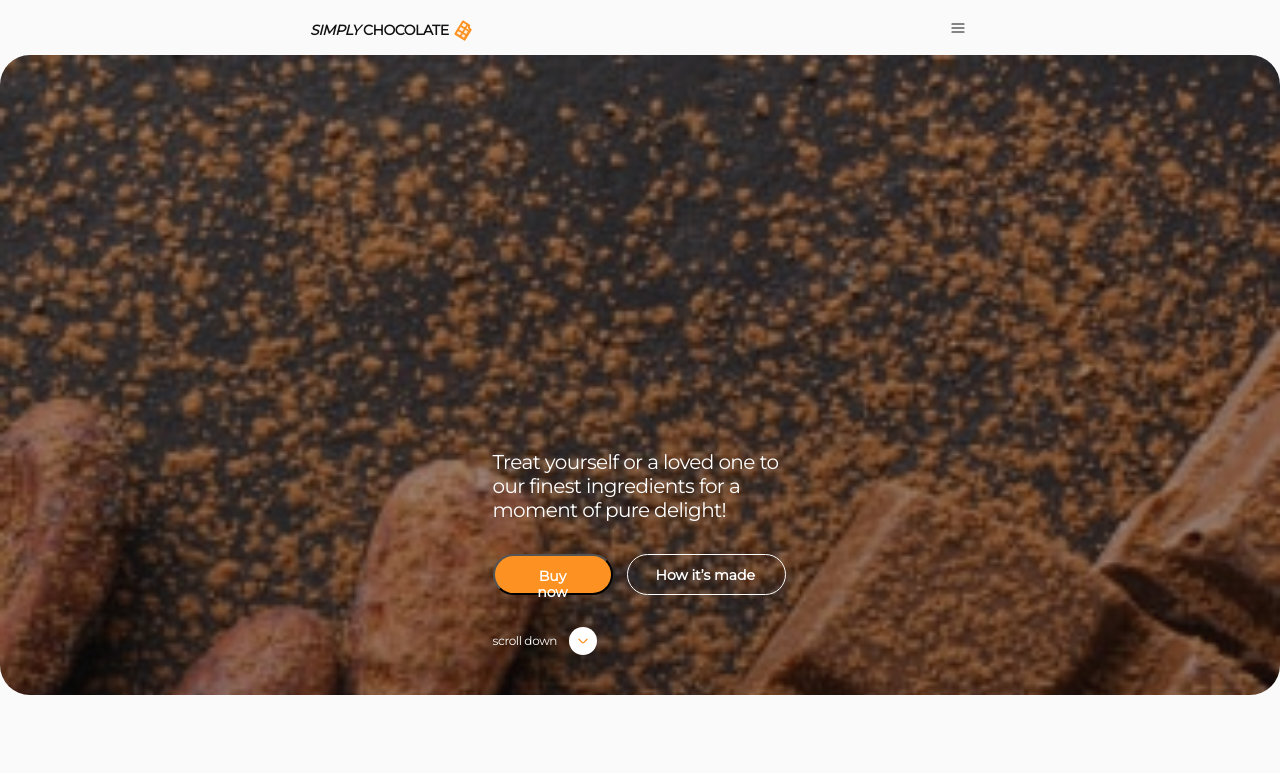
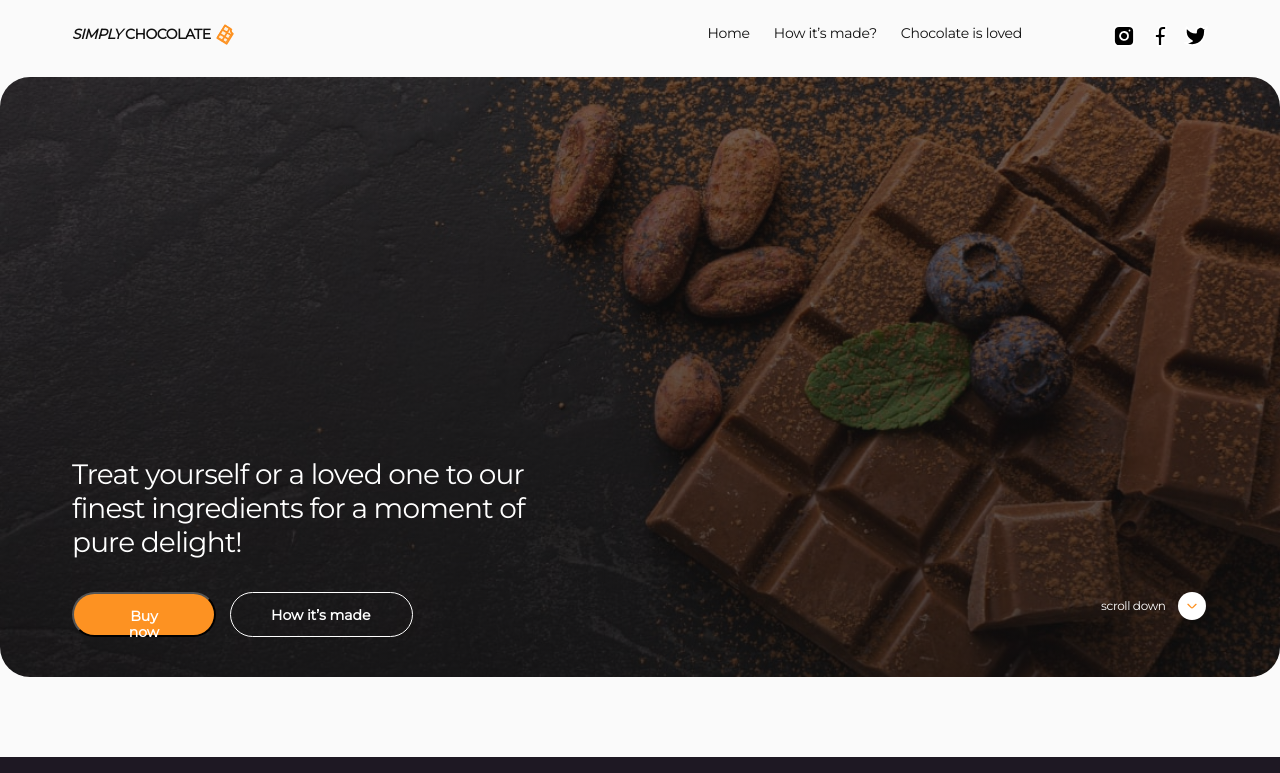
Before and after one commit to mogilevs/choco, a plain HTML site: page index.html in a window 1280 px wide. Shown: the top 773 px of the page. Drawn offline with nearby package versions, Linux system fonts and the light colour scheme.

Commit message:
adapt header and hero

```diff
--- a/css/style.css
+++ b/css/style.css
@@ -35,7 +35,7 @@ button {
 
 .container {
   width: 100%;
-  max-width: 700px;
+  max-width: 767px;
   padding-left: 20px;
   padding-right: 20px;
   margin: 0 auto;
@@ -49,7 +49,11 @@ button {
   justify-content: space-between;
   align-items: center;
 }
-.header {
+.header .soc-media-list {
+  display: none;
+}
+.header-wrap {
+  display: none;
 }
 
 .header-logo {
@@ -104,9 +108,14 @@ button {
 }
 .hero-wrap {
   display: flex;
+  flex-direction: column;
+  gap: 32px;
+}
+.hero-btn-wrap {
+  display: flex;
   gap: 14px;
-  margin-bottom: 32px;
 }
+
 .hero-btn {
   background: #fd9222;
   border-radius: 100px;
@@ -162,7 +171,126 @@ button {
   transform: translate(-50%, -50%);
   background-color: transparent;
 }
+@media screen and (min-width: 768px) {
+  .container {
+    width: 768px;
+    max-width: 1199px;
+    padding-left: 32px;
+    padding-right: 32px;
+  }
+  .header-menu-icon {
+    display: none;
+  }
+  .header-logo {
+    padding-top: 24px;
+    padding-bottom: 35px;
+  }
+  .header-wrap {
+    display: flex;
+    gap: 48px;
+  }
+  .header .soc-media-list {
+    display: flex;
+  }
+  .header-nav-list {
+    display: flex;
+    align-items: center;
+    gap: 24px;
+  }
+  .header-nav-item {
+  }
+  .header-nav-link {
+    font-weight: 500;
+    font-size: 14px;
+    line-height: 1.14;
+    letter-spacing: -0.02em;
+    color: #111;
+  }
+  .hero {
+    padding: 671px 40px 40px;
+    background-image: linear-gradient(
+        180deg,
+        rgba(17, 17, 17, 0.4) 0%,
+        rgba(17, 17, 17, 0.4) 100%
+      ),
+      url(../images/chocolate_tab-min.jpg);
+    margin-bottom: 40px;
+  }
+  @media (min-device-pixel-ratio: 2),
+    (min-resolution: 192dpi),
+    (min-resolution: 2dppx) {
+    .hero {
+      background-image: linear-gradient(
+          180deg,
+          rgba(17, 17, 17, 0.4) 0%,
+          rgba(17, 17, 17, 0.4) 100%
+        ),
+        url(../images/chocolate_tab_2x-min.jpg);
+    }
+  }
+  .hero-container {
+    width: 704px;
+  }
+  .hero-wrap {
+    flex-direction: row;
+    justify-content: space-between;
+  }
+  .hero-title {
+    width: 484px;
+    font-size: 28px;
+    line-height: 1.21;
+    margin-left: 0;
+  }
+  .hero-btn {
+    width: 144px;
+    height: 45px;
+    padding: 14px 40px;
+  }
+  .hero-link {
+    padding: 14px 40px;
+    width: 183px;
+    height: 45px;
+  }
+}
 
+@media screen and (min-width: 1200px) {
+  .container {
+    width: 1200px;
+    max-width: unset;
+  }
+  .header-logo {
+    padding-bottom: 32px;
+  }
+  .header-wrap {
+    gap: 90px;
+  }
+  .soc-media-icon {
+    width: 24px;
+    height: 24px;
+  }
+  .hero {
+    padding-top: 381px;
+    background-image: linear-gradient(
+        180deg,
+        rgba(17, 17, 17, 0.6) 0%,
+        rgba(17, 17, 17, 0.6) 100%
+      ),
+      url(../images/chocolate_desk-min.jpg);
+    margin-bottom: 80px;
+  }
+  @media (min-device-pixel-ratio: 2),
+    (min-resolution: 192dpi),
+    (min-resolution: 2dppx) {
+    .hero {
+      background-image: linear-gradient(
+          180deg,
+          rgba(17, 17, 17, 0.6) 0%,
+          rgba(17, 17, 17, 0.6) 100%
+        ),
+        url(../images/chocolate_desk_2x-min.jpg);
+    }
+  }
+}
 .section {
   margin-bottom: 80px;
 }
--- a/index.html
+++ b/index.html
@@ -26,6 +26,38 @@
             <svg class="header-menu-icon" width="24" height="16">
                 <use href="./images/icons.svg#icon-mob-menu"></use>
             </svg>
+            <div class="header-wrap">
+                <nav class="nav">
+                    <ul class="header-nav-list">
+                        <li class="header-nav-item">
+                            <a class="header-nav-link" href="">Home</a>
+                        </li>
+                        <li class="header-nav-item">
+                            <a class="header-nav-link" href="">How it’s made?</a>
+                        </li>
+                        <li class="header-nav-item">
+                            <a class="header-nav-link" href="">Chocolate is loved</a>
+                        </li>
+                    </ul>
+                </nav>
+                <ul class="soc-media-list">
+                    <li class="soc-media-item">
+                        <svg class="soc-media-icon" width="20" height="20">
+                            <use href="./images/icons.svg#icon-instagram"></use>
+                        </svg>
+                    </li>
+                    <li class="soc-media-item">
+                        <svg class="soc-media-icon" width="20" height="20">
+                            <use href="./images/icons.svg#icon-facebook"></use>
+                        </svg>
+                    </li>
+                    <li class="soc-media-item">
+                        <svg class="soc-media-icon" width="20" height="20">
+                            <use href="./images/icons.svg#icon-twitter"></use>
+                        </svg>
+                    </li>
+                </ul>
+            </div>
         </div>
     </header>
     <main>
@@ -34,6 +66,7 @@
                 <h1 class="hero-title">Treat yourself or a loved one
                 to our finest ingredients for a moment of pure delight!</h1>
                 <div class="hero-wrap">
+                    <div class="hero-btn-wrap">
                         <button class="hero-btn" type="button">Buy now</button>
                         <a class="hero-link" href="">How it’s made</a>
                     </div>
@@ -44,9 +77,11 @@
                                 <svg class="hero-scroll-icon" width="16" height="16">
                                     <use href="./images/icons.svg#icon-scroll"></use>
                                 </svg>
-                    </span></a>
+                            </span>
+                        </a>
+                    </div>
+                </div>
 
-                </div>
             </div>
         </section>
         <section class="section features">
```
Also changed, not shown: images/chocolate_desk-min.jpg (added), images/chocolate_desk_2x-min.jpg (added), images/chocolate_tab-min.jpg (added), images/chocolate_tab_2x-min.jpg (added). Lines whose indentation alone changed are shown as unchanged.
